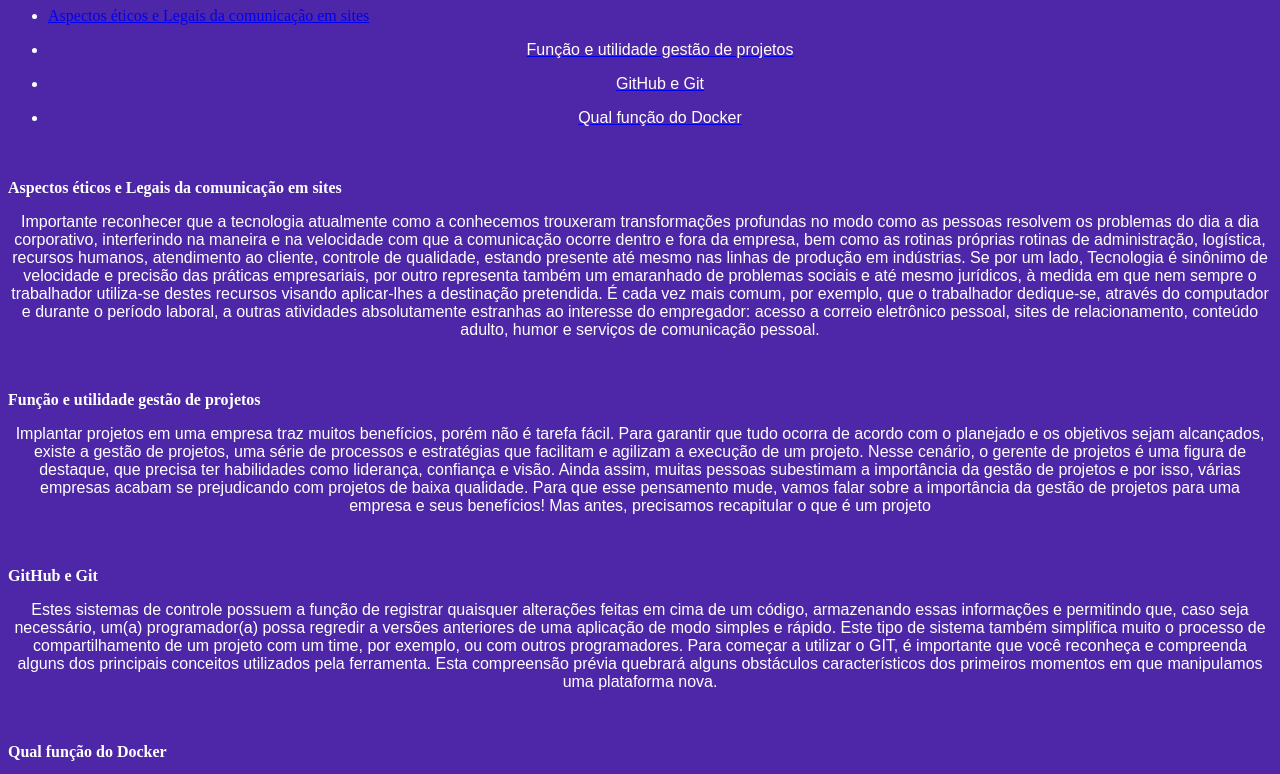
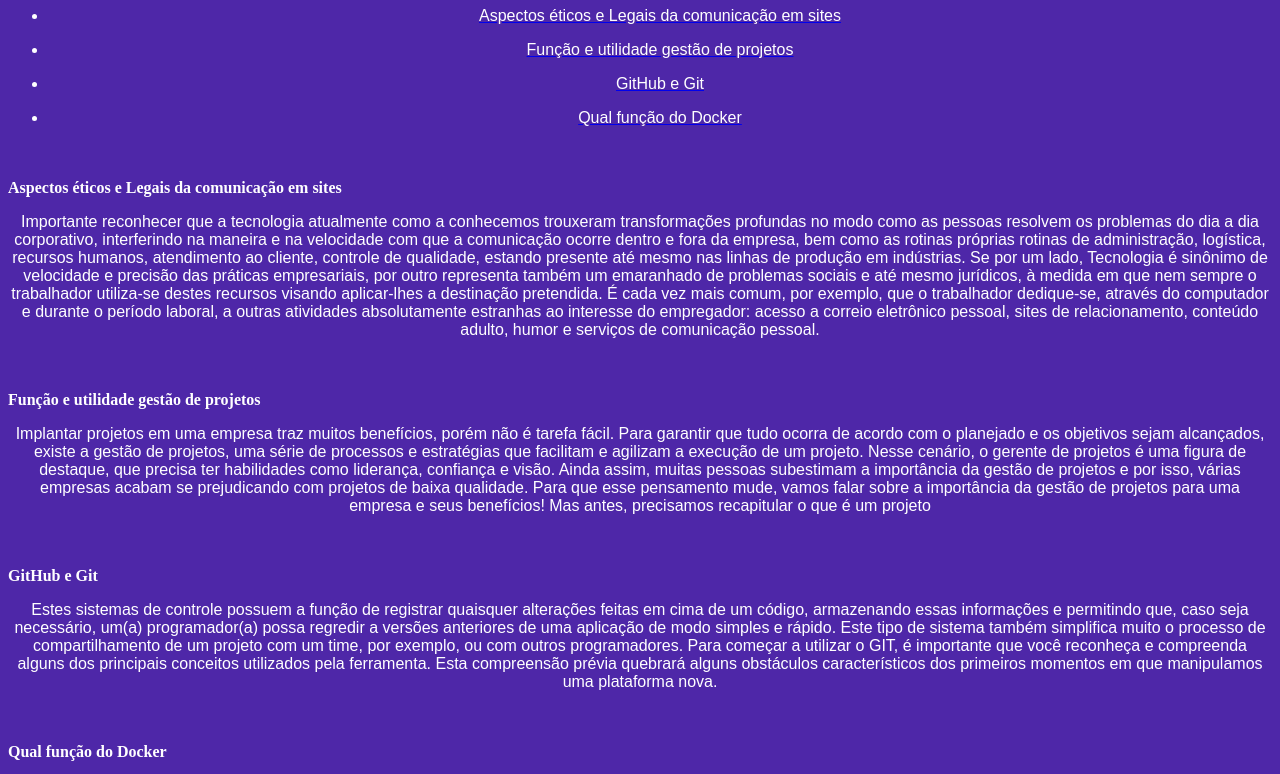
Before and after one commit to luissouzas/exeSenaiSiteTecnologia_tarefa04, a plain HTML site: page index.html in a window 1280 px wide. Shown: the part 73-847 px from the top of the page. Drawn offline with Linux system fonts and the light colour scheme.

Commit message:
Update index.html

```diff
--- a/index.html
+++ b/index.html
@@ -13,7 +13,7 @@
     <h1>Meu site sobre Tecnologia & FrontEnd</h1> <!--Título do tema-->
      <nav>
          <ul><!--Aqui começa a lista de temas-->
-            <p><li><a href="#ético">Aspectos éticos e Legais da comunicação em sites</p></li></a>
+            <li><a href="#ético"><p>Aspectos éticos e Legais da comunicação em sites</p></li></a>
             <li><a href="#projetos"><p>Função e utilidade gestão de projetos</p></a></li>
             <li><a href="#git"><p>GitHub e Git</p></a></li>
             <li><a href="#docker"><p>Qual função do Docker</p></a></li>
```
